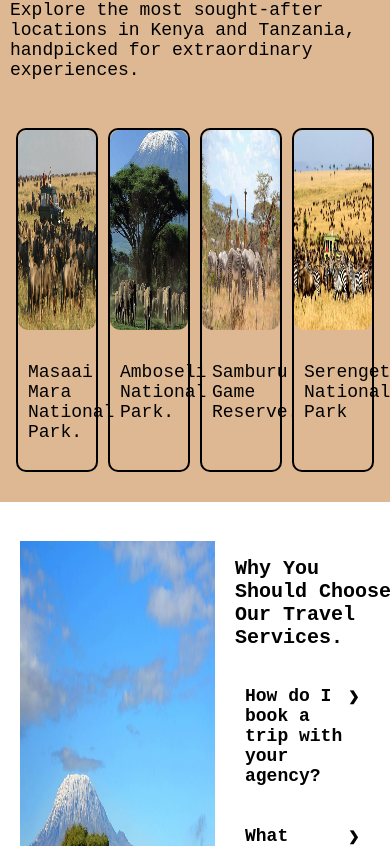
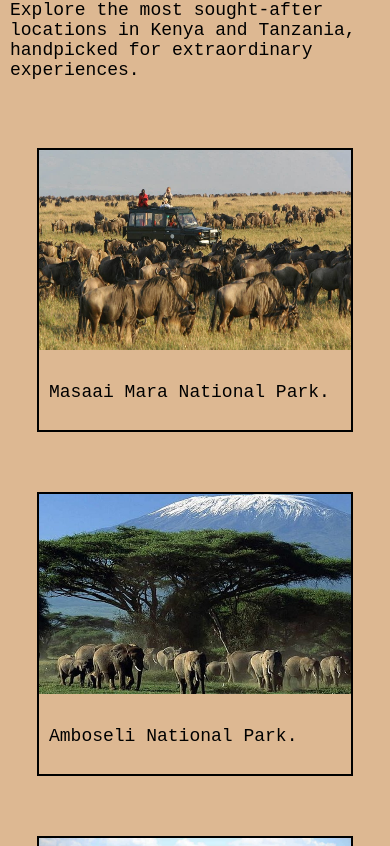
Before and after one commit to Pauline-Oraro/falcon-travel-and-tours, a React (Vite) app: page / in a window 390 px wide. Shown: the part 1658-2504 px from the top of the page. Built offline with nearby package versions, Linux system fonts and the light colour scheme.

Commit message:
home destination css updates

```diff
--- a/src/App.css
+++ b/src/App.css
@@ -231,7 +231,7 @@
 }
 
 
-
+/*home destination section*/
 
 .home-destination-section{
   background-color: #ddb892;
@@ -256,25 +256,39 @@
 
 .home-destinations{
   display: flex;
-  flex-direction: row;
-  flex-wrap: wrap;
-  gap: 10px;
+  gap: 20px;
   justify-content: center;
   margin-bottom: 30px;
+  width: 100%;
 }
 
 .destination-image{
   border: 2px solid #000000;
-  border-radius: 10px;
-  width: 20%;
+
+  width: 25%;
+  margin: 20px;
 }
 
 .destination-image img{
   width: 100%;
   height: 200px;
-  border-radius: 10px;
+
 }
 
+
+@media only screen and (max-width:750px){
+  .home-destinations{
+    display: flex;
+    flex-direction: column;
+    align-items: center;
+
+
+  }
+  .destination-image{
+    width: 80%;
+  }
+}
+/*
 .destination-button{
   width: 25%;
   background-color: #000000;
@@ -284,10 +298,11 @@
   margin-left: 10px;
 
 }
+
 .destination-button a{
   color: #ffffff;
 }
-
+*/
 
 
 
```
